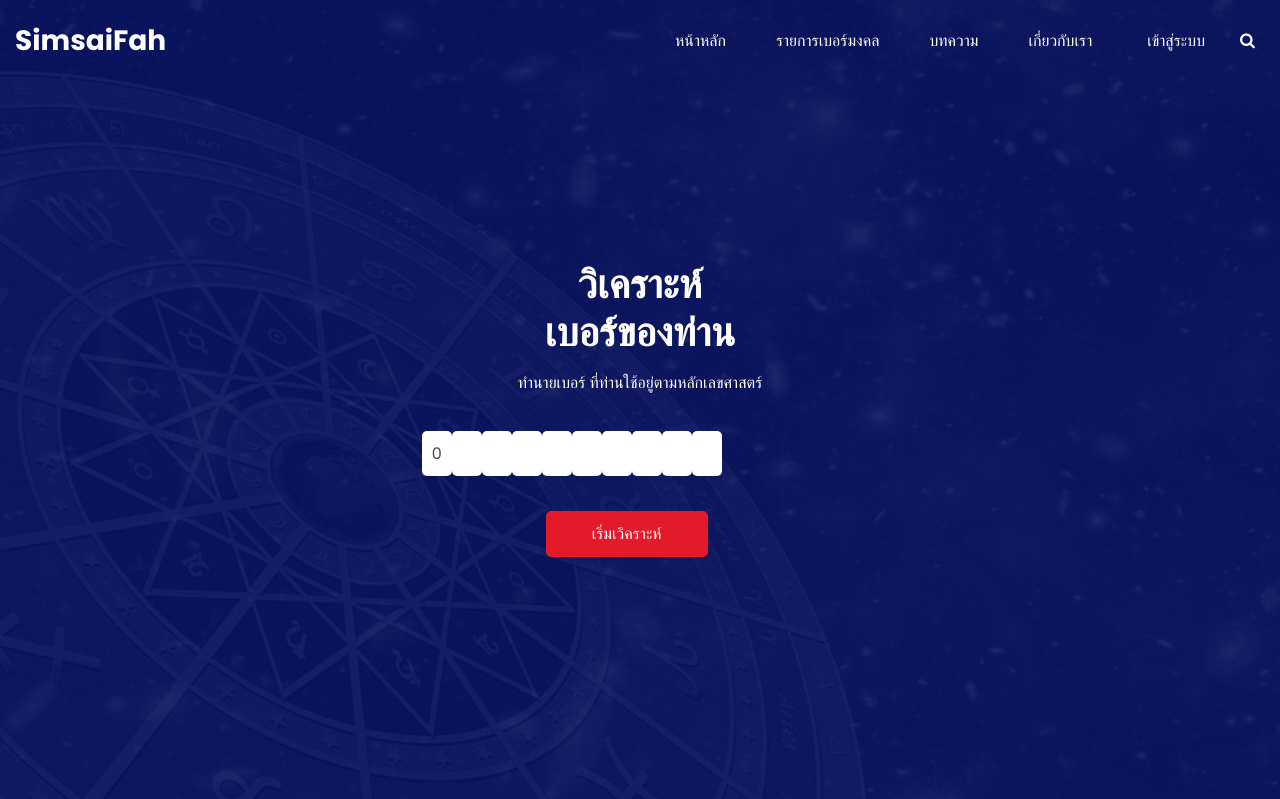
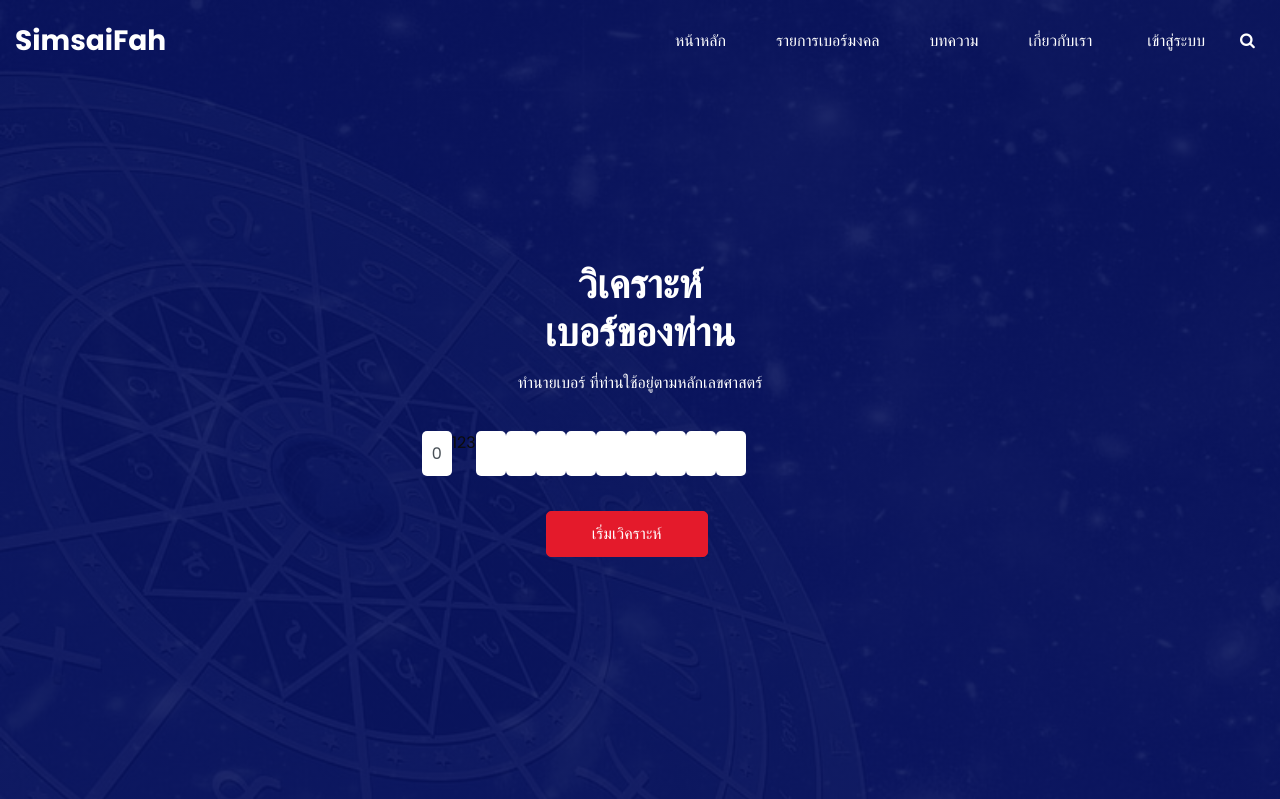
Before and after one commit to moosopol/simsaifah99, a PHP site: page / in a window 1280 px wide. Shown: the top 799 px of the page. Run offline with PHP 8.4, Linux system fonts and the light colour scheme; data that the repository does not hold is empty; some libraries are stand-ins or nearby versions.

Commit message:
Update index.php

```diff
--- a/index.php
+++ b/index.php
@@ -88,7 +88,7 @@ require_once 'config/db.php';
                                                         maxlength="1" autocomplete="off" value="0" pattern="[0-9]*"
                                                         name="numbers[]" onkeydown=""
                                                         style="width:30px;text-align: center;flex:5; padding:2px;justify-content: space-between;">
-                                                </div>
+                                                </div>123
                                                 <div>
                                                     <input type="text" class="form-control digit" placeholder=""
                                                         maxlength="1" autocomplete="off" value="" pattern="[0-9]*"
```
